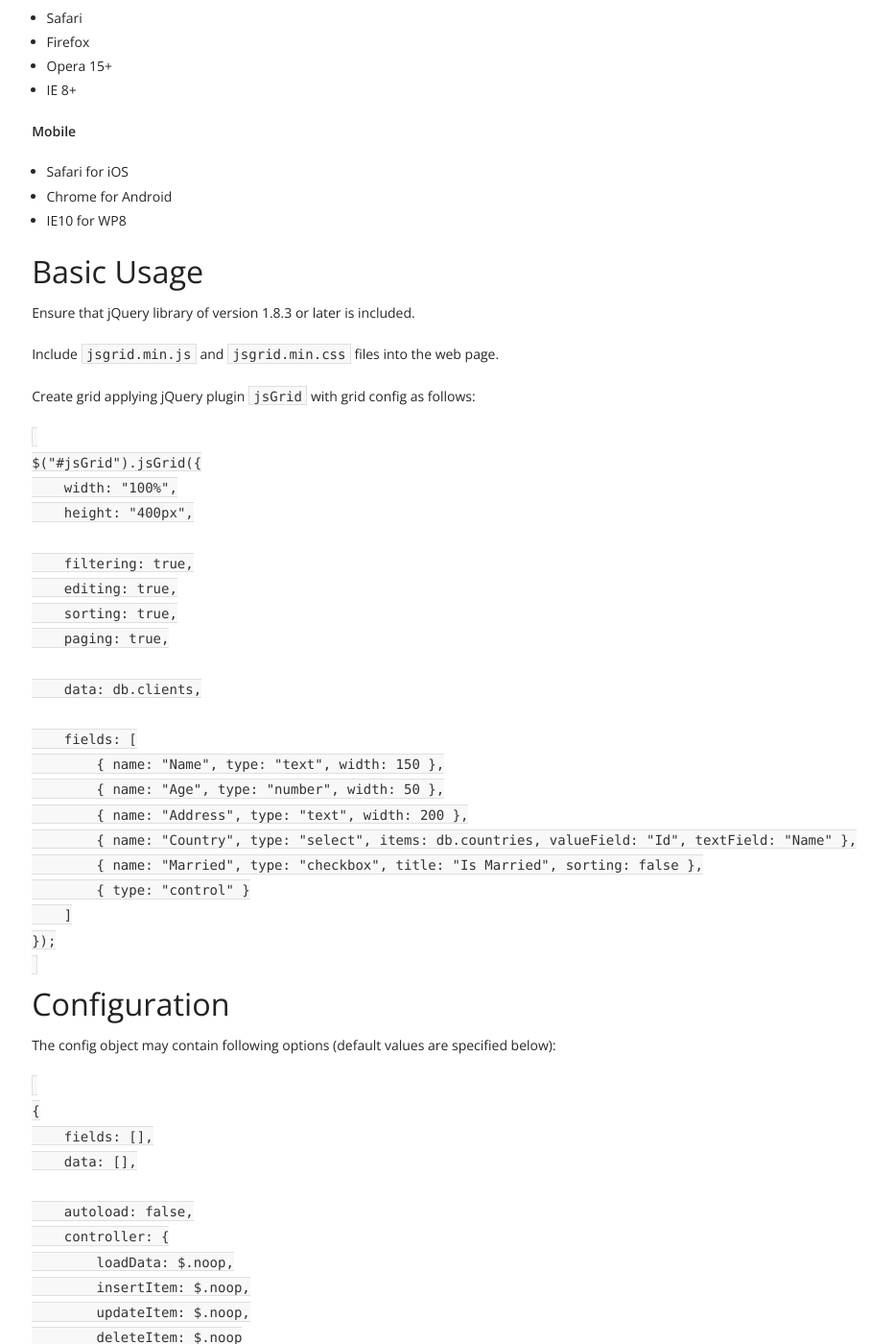
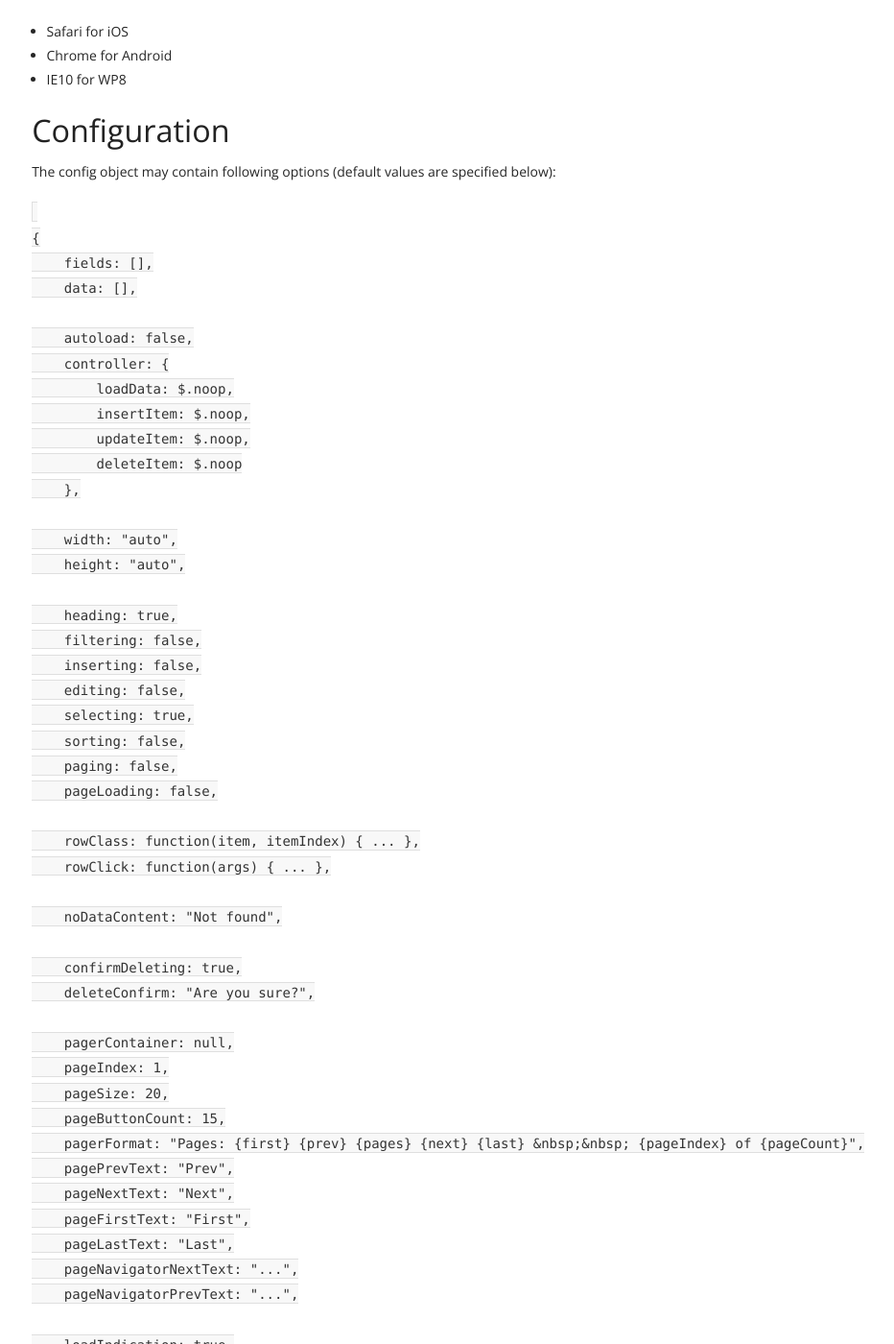
Before and after one commit to tabalinas/jsgrid, a Jekyll site: the page built from docs/index.html, in a window 1280 px wide and 1400 px high, scrolled down 920 px. Shown: the whole window at 96% size, without its empty margins (95-1027 px from the left). Built offline with Jekyll 4.4.1, drawn with Linux system fonts in a browser that asks for light colours; nearby versions of some CDN libraries; some of the changed text lies outside the part shown.

Commit message:
Site: Remove Basic Usage and Demos parts from docs page

`````diff
--- a/_includes/docs.md
+++ b/_includes/docs.md
@@ -1,9 +1,7 @@
 ## Table of contents
 
 * [Requirement](#requirement)
-* [Demo](#demo)
 * [Compatibility](#compatibility)
-* [Basic Usage](#basic-usage)
 * [Configuration](#configuration)
 * [Grid Fields](#grid-fields)
 * [Methods](#methods)
@@ -37,40 +29,6 @@ temporary hosted on GoogleDrive (demos using external rest api don't work)
 * Safari for iOS
 * Chrome for Android
 * IE10 for WP8
-
-
-## Basic Usage
-
-Ensure that jQuery library of version 1.8.3 or later is included.
-
-Include `jsgrid.min.js` and `jsgrid.min.css` files into the web page.
-
-Create grid applying jQuery plugin `jsGrid` with grid config as follows:
-
-````javascript
-
-$("#jsGrid").jsGrid({
-    width: "100%",
-    height: "400px",
-
-    filtering: true,
-    editing: true,
-    sorting: true,
-    paging: true,
-
-    data: db.clients,
-
-    fields: [
-        { name: "Name", type: "text", width: 150 },
-        { name: "Age", type: "number", width: 50 },
-        { name: "Address", type: "text", width: 200 },
-        { name: "Country", type: "select", items: db.countries, valueField: "Id", textField: "Name" },
-        { name: "Married", type: "checkbox", title: "Is Married", sorting: false },
-        { type: "control" }
-    ]
-});
-
-````
 
 
 ## Configuration
--- a/docs/index.html
+++ b/docs/index.html
@@ -16,8 +16,8 @@ title: Documentation
 <div class="page-content">
     <div class="row">
         <div class="large-12 columns content">
-            {% capture my_include %}{% include docs.md %}{% endcapture %}
-            {{ my_include | markdownify }}
+            {% capture docs %}{% include docs.md %}{% endcapture %}
+            {{ docs | markdownify }}
         </div>
     </div>
 </div>
`````
Also changed, not shown: other parts of _includes/docs.md (+0 -6 lines).
